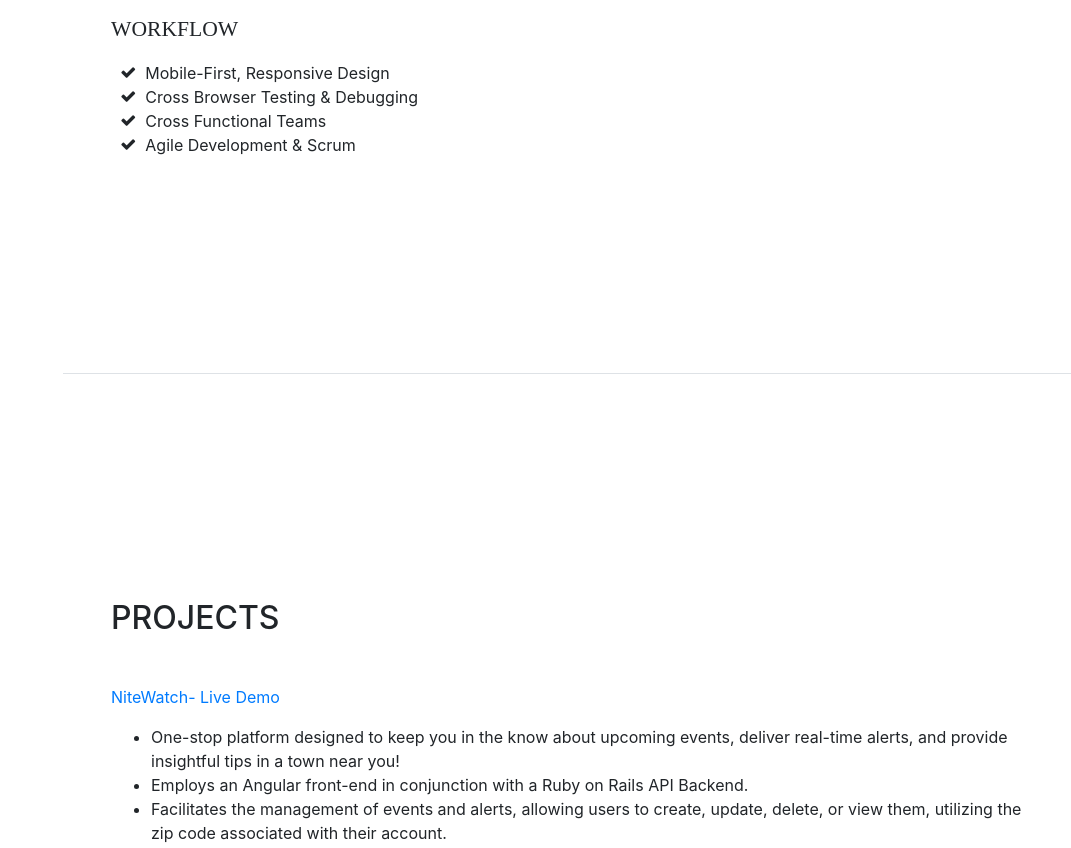
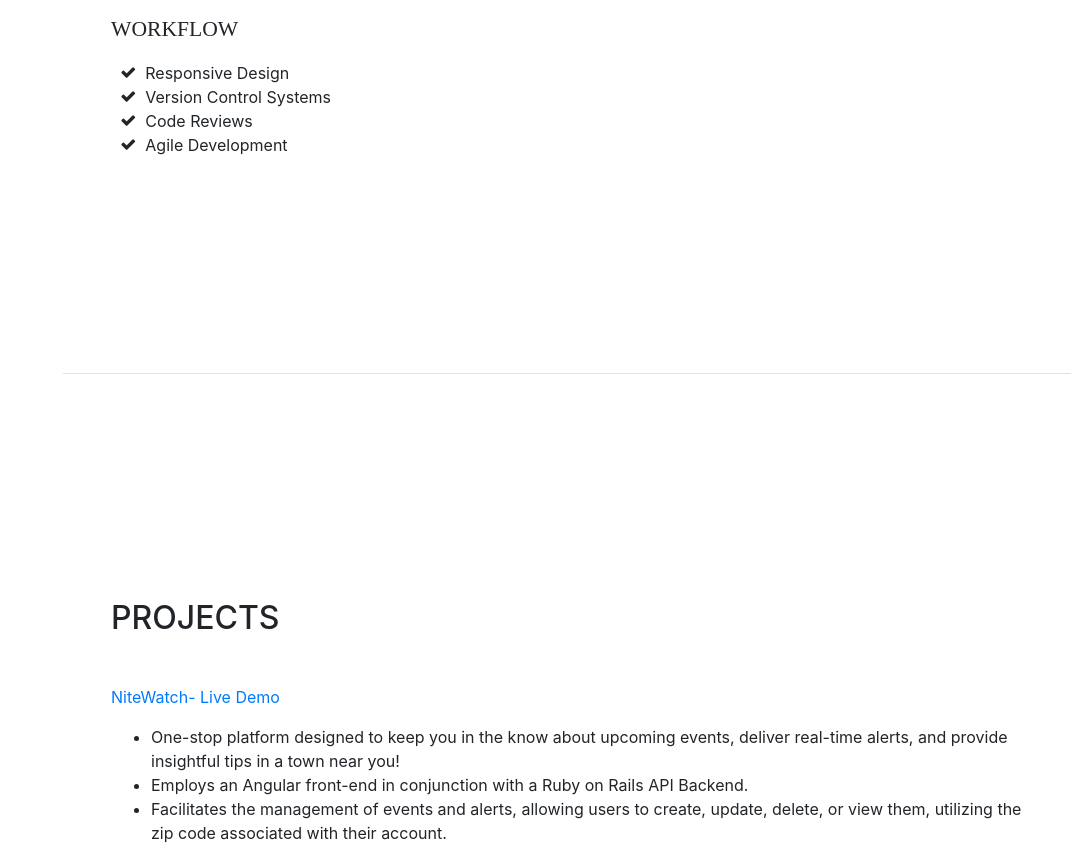
Before and after one commit to mik3ymikes/mike_henley, a website with bundled scripts: page index.html in a window 1280 px wide. Shown: the part 2837-3685 px from the top of the page, without its empty margins (209-1280 px from the left). Built offline with nearby package versions, Linux system fonts and the light colour scheme; a web font is replaced by a local one.

Commit message:
finish upworkflow

```diff
--- a/index.html
+++ b/index.html
@@ -229,16 +229,16 @@
           <ul class="fa-ul mb-0">
             <li>
               <i class="fa-li fa fa-check"></i>
-              Mobile-First, Responsive Design</li>
+              Responsive Design</li>
             <li>
               <i class="fa-li fa fa-check"></i>
-              Cross Browser Testing &amp; Debugging</li>
+              Version Control Systems</li>
             <li>
               <i class="fa-li fa fa-check"></i>
-              Cross Functional Teams</li>
+              Code Reviews</li>
             <li>
               <i class="fa-li fa fa-check"></i>
-              Agile Development &amp; Scrum</li>
+              Agile Development</li>
           </ul>
         </div>
       </section>
```
